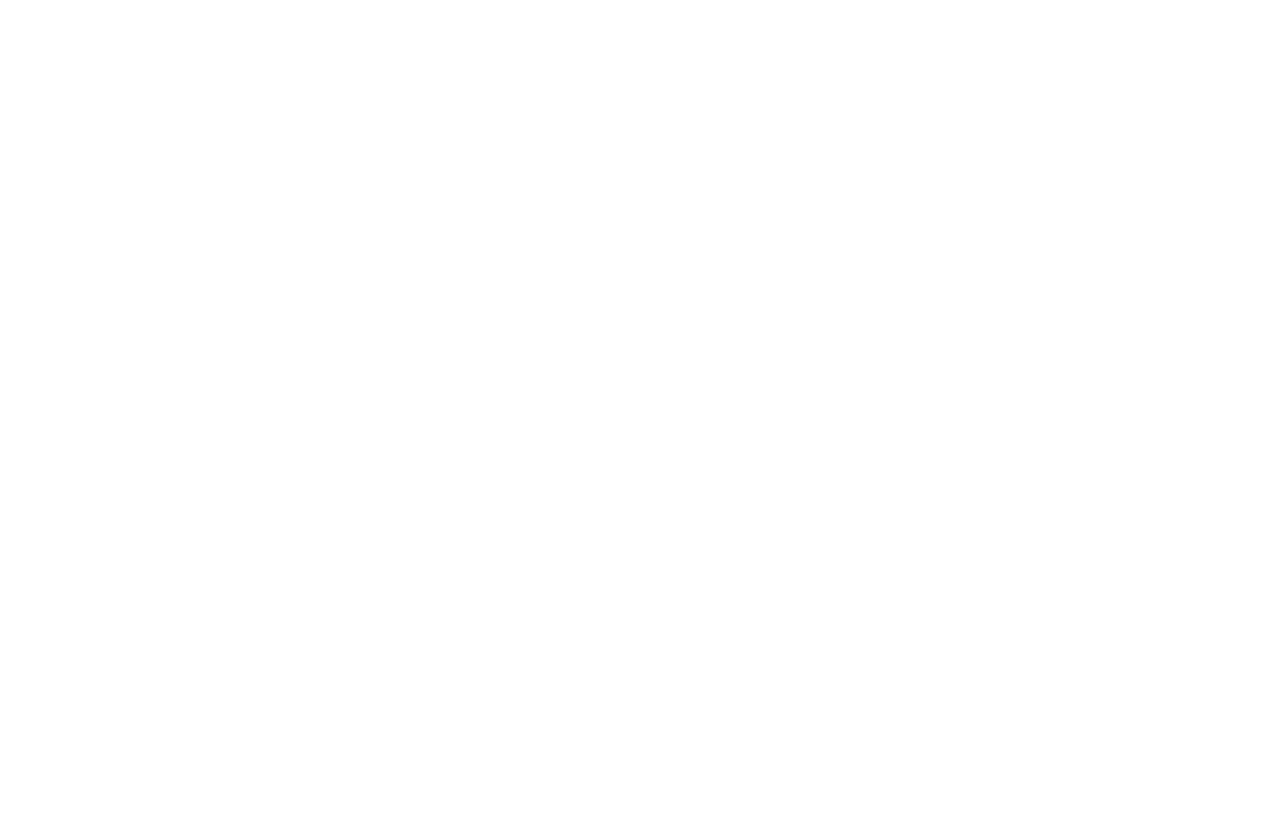
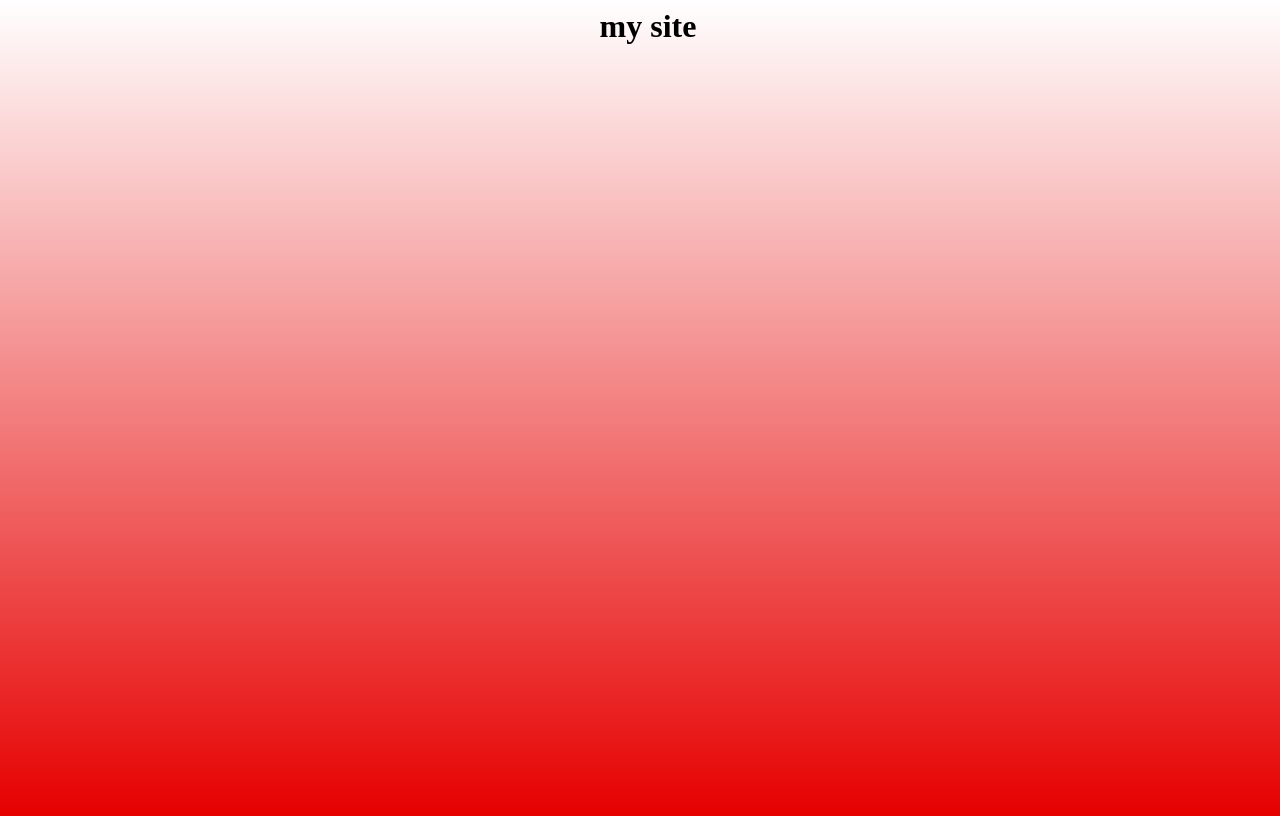
Before and after one commit to Sebastian078/mywebsite, a plain HTML site: page index.html in a window 1280 px wide. Drawn offline with Linux system fonts and the light colour scheme.

Commit message:
Update index.html

```diff
--- a/index.html
+++ b/index.html
@@ -2,9 +2,14 @@
 
 <head>
   <style>
-    {background-color: rgb(51, 246, 255);
-    }
+   body{
+         text-align: center;
+         background-image: linear-gradient(rgb(255, 255, 255), rgb(230, 0, 0));
+         min-width: 100%;
+         min-height: 100%;
+      }
 
+  </style>
 
 </head>
 
```
